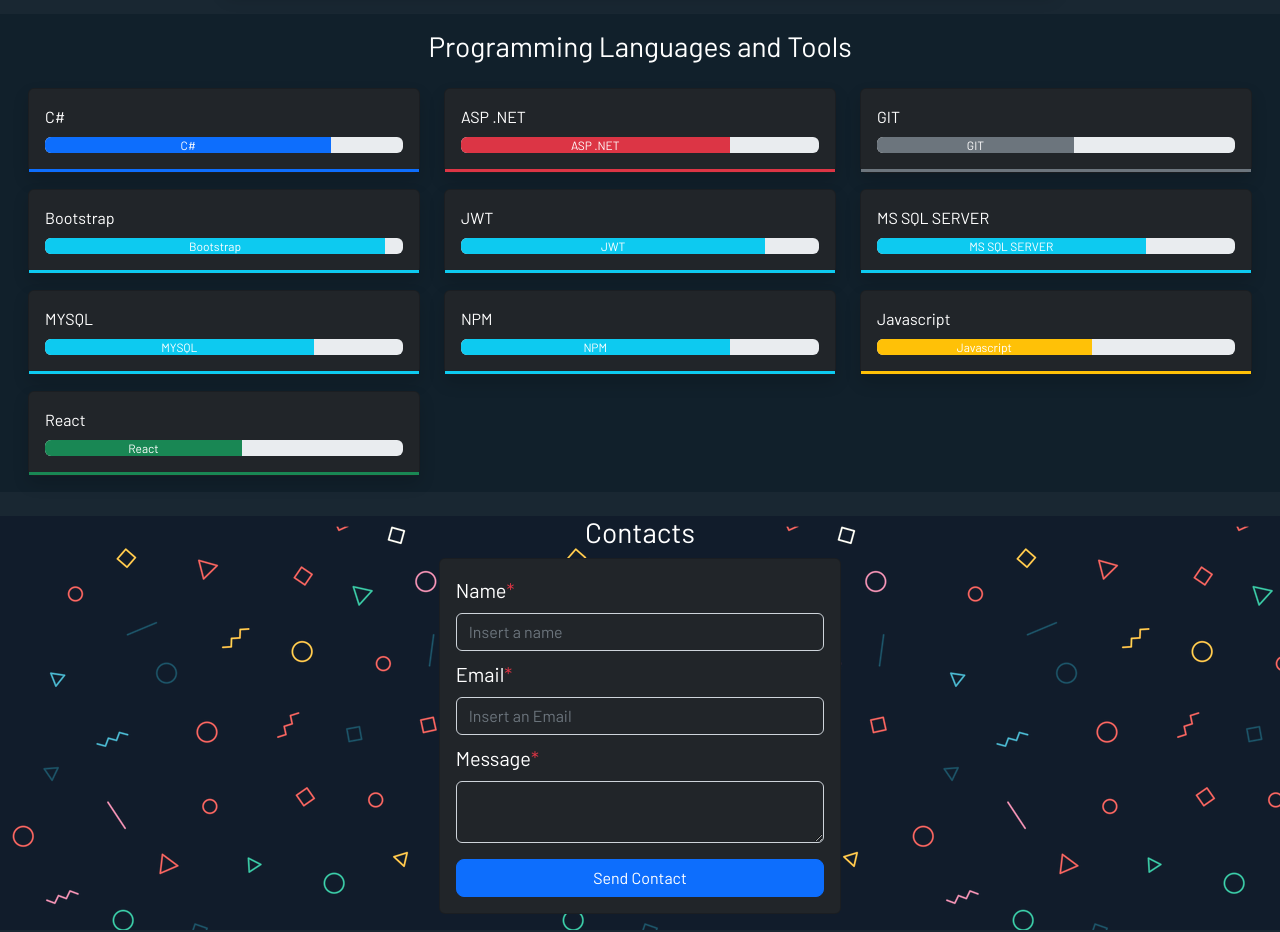
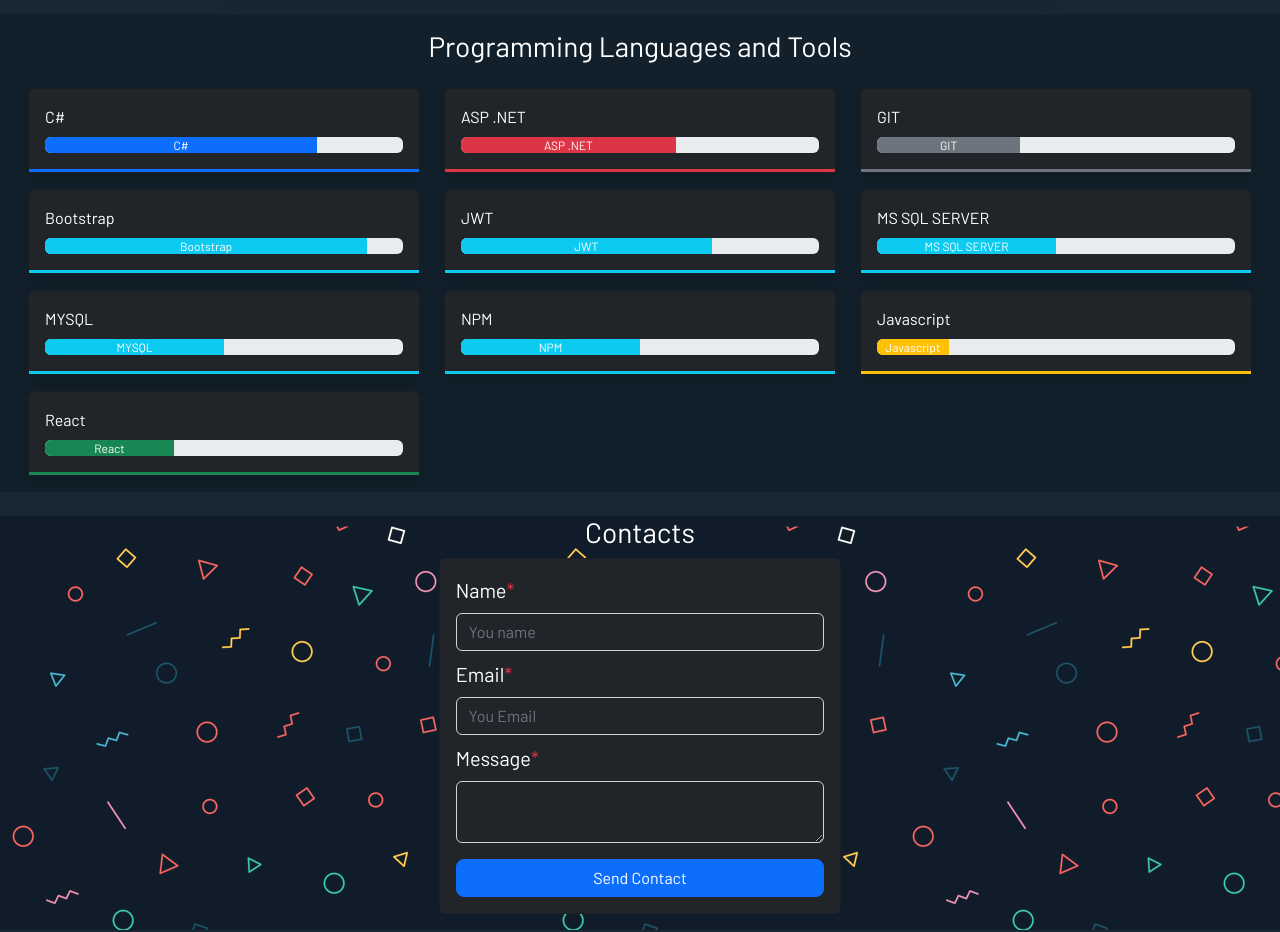
Before and after one commit to Z3r0J/z3r0jPortfolio, a React (Vite) app: page / in a window 1280 px wide. Shown: the part 660-1592 px from the top of the page. Built offline with nearby package versions, Linux system fonts and the light colour scheme; a web font is replaced by a local one.

Commit message:
Contact form working using third party library like EmailJs

```diff
--- a/index.html
+++ b/index.html
@@ -7,7 +7,7 @@
     <meta name="viewport" content="width=device-width, initial-scale=1.0" />
     <title><Jean Carlos/></title>
   </head>
-  <body>
+  <body class="min-vh-100">
     <div id="root"></div>
     <script type="module" src="/src/main.jsx"></script>
   </body>
--- a/package.json
+++ b/package.json
@@ -9,8 +9,10 @@
     "preview": "vite preview"
   },
   "dependencies": {
+    "@emailjs/browser": "^3.7.0",
     "bootstrap": "^5.2.0",
     "camelcase": "^7.0.0",
+    "emailjs": "^4.0.1",
     "framer-motion": "^7.2.1",
     "react": "^18.2.0",
     "react-dom": "^18.2.0",
--- a/src/components/Contacts/Contacts.jsx
+++ b/src/components/Contacts/Contacts.jsx
@@ -1,25 +1,88 @@
-import React from 'react'
+import React,{ useRef, useState } from 'react'
 import '../Contacts/Contacts.css'
-import {FaUserAlt} from 'react-icons/fa'
+import emailjs from '@emailjs/browser'
+import { FaWindowClose } from 'react-icons/fa';
 
 export const Contacts = () => {
+
+  const form = useRef();
+
+  const [inputValue, setInputValue] = useState({
+    from_name:"",
+    user_email:"",
+    message:""
+  });
+
+  const [response,setResponse] = useState("")
+
+  const handleInput=(e)=>{
+    setInputValue(
+      {
+        ...inputValue,
+        [e.currentTarget.name]: e.currentTarget.value
+      }
+      )
+
+      console.log(inputValue)
+  }
+
+  const sendEmail = (e) => {
+    e.preventDefault();
+
+    emailjs.sendForm('service_7z72cz4', 'template_oflu7aq', form.current, '_dP4WZ_mQBasv-CB0')
+      .then((result) => {
+          console.log(result.text);
+           setResponse(`${inputValue.from_name}, the email was sended sucessfully, I will keep in touch soon...`);
+          const toastLiveExample = document.getElementById('liveToast');
+          toastLiveExample.style='display:flex!important';
+
+          setInputValue({from_name:"",user_email:"",message:""});
+      }, (error) => {
+          console.log(error.text);
+          setResponse(`Oops ${inputValue.from_name}, something went wrong...`);
+      });
+  };
+
+  const handleCloseToast=()=>{
+
+    const toastLiveExample = document.getElementById('liveToast')
+    toastLiveExample.style='display:none!important';
+
+  }
+
   return (
     <div className="row mt-4 mb-3 bg-contacts text-white d-flex justify-content-center">
         <h3 className='text-white text-center'>Contacts</h3>
         <div className='col-lg-4 col-xl-4 col-md-4'>
           <div className='card bg-dark mb-3'>
             <div className='card-body'>
-              <form>
+              <form ref={form} onSubmit={sendEmail}>
               <label className='form-label fs-5'>Name<span className='text-danger'>*</span></label>
-              <input type={"text"} onChange={()=>{}} className='form-control mb-2 bg-transparent text-white' placeholder='Insert a name' required/>
+              <input type={"text"} name="from_name" value={inputValue.from_name || ''} onChange={handleInput} className='form-control mb-2 bg-transparent text-white' placeholder='You name' required/>
               <label className='form-label fs-5'>Email<span className='text-danger'>*</span></label>
-              <input type={"email"} onChange={()=>{}} className='form-control mb-2 bg-transparent text-white' placeholder='Insert an Email' required/>
+              <input type={"email"} name="user_email" value={inputValue.user_email || ''} onChange={handleInput} className='form-control mb-2 bg-transparent text-white' placeholder='You Email' required/>
               <label className='form-label fs-5'>Message<span className='text-danger'>*</span></label>
-              <textarea onChange={()=>{}} className="form-control mb-3 bg-transparent text-white" required></textarea>
+              <textarea name='message' value={inputValue.message || ''} onChange={handleInput} className="form-control mb-3 bg-transparent text-white" required></textarea>
+              <input type="hidden" name="to_name" value="Jean Carlos Reyes"/>
               <button type='submit' className='btn btn-primary rounded rounded-3 w-100 ms-auto me-auto'>Send Contact</button>
               </form>
             </div>
           </div>
+          <div className="toast-container position-fixed bottom-0 end-0 p-3">
+  <div id="liveToast" className="toast bg-dark" role="alert" aria-live="assertive" aria-atomic="true">
+    <div className="toast-header bg-dark">
+      <img src="/icon_jc.png" className="rounded me-2" width={"32"} alt="<Jean Carlos/>"/>
+      <strong className="me-auto">{"<Jean Carlos/>"}</strong>
+      <small>Website</small>
+      <button type="button" className="btn border-0" data-bs-dismiss="toast" aria-label="Close" onClick={handleCloseToast}>
+        <FaWindowClose className='text-white'/>
+      </button>
+    </div>
+    <div className="toast-body bg-dark">
+      {response}
+    </div>
+  </div>
+</div>
         </div>
     </div>
   )
--- a/src/components/Languages/Languages.jsx
+++ b/src/components/Languages/Languages.jsx
@@ -60,7 +60,7 @@ export const Languages = () =>{
                 <div className={`card-body border-bottom border-${lang.color} border-3`}>
                   <motion.div variants={textAnimate} className='card-title'>{lang.name}</motion.div>
                   <div className='progress'>
-                    <motion.div variants={bar} className={`progress-bar bg-${lang.color}`} role='progressbar' aria-label={lang.name} aria-valuenow={lang.experience} aria-valuemin='0' aria-valuemax='100' style={{width:`${lang.experience}%`}}>{lang.name}
+                    <motion.div variants={bar} className={`progress-bar bg-${lang.color}`}  role='progressbar' aria-label={lang.name} aria-valuenow={lang.experience} aria-valuemin='0' aria-valuemax='100' style={{width:`${lang.experience}%`,position:"relative",right:`calc(100% - ${lang.experience}%)`,paddingLeft:`calc(100% - ${lang.experience}%)`}}>{lang.name}
                     </motion.div>
                   </div>
                 </div>
--- a/src/helpers/ProgrammingLang.js
+++ b/src/helpers/ProgrammingLang.js
@@ -1,20 +1,20 @@
 const ProgrammingLang=[{
     name:'C#',
-    experience:80,
+    experience:88,
     color:'primary',
     type:'backend'
 
 },
 {
     name:'ASP .NET',
-    experience:75,
+    experience:80,
     color:'danger',
     type:'backend'
 
 },
 {
     name:'GIT',
-    experience:55,
+    experience:70,
     color:'secondary',
     type:'tools'
 
@@ -62,7 +62,7 @@ const ProgrammingLang=[{
 },
 {
     name:'React',
-    experience:55,
+    experience:68,
     color:'success',
     type:'front-end'
 }]
--- a/src/helpers/lang/en.json
+++ b/src/helpers/lang/en.json
@@ -6,5 +6,7 @@
     "thirdHistory":"My Journey through the programming started when i was 10 years old for a game, past the time i learned HTML, CSS and JS, after that learned C# in high school and improved on that programming language at ITLA.",
     "navHome":"Home",
     "navProjects":"Projects",
-    "programmingLang":"Programming Languages and Tools"
+    "programmingLang":"Programming Languages and Tools",
+    "emailSuccess":"the email was sended sucessfully, I will be in contact soon...",
+    "emailError":"something went wrong..."
 }
--- a/src/helpers/lang/es.json
+++ b/src/helpers/lang/es.json
@@ -6,5 +6,7 @@
     "thirdHistory":"Mi jornada a través de la programación comenzó cuando tenía 10 años de edad por un juego, pasado el tiempo aprendí HTML, CSS y JS, después de eso aprendí C# en la secundaria y mejorando en dicho lenguaje de programación en ITLA.",
     "navHome":"Inicio",
     "navProjects":"Proyectos",
-    "programmingLang":"Lenguajes de Programacion y Herramientas"
+    "programmingLang":"Lenguajes de Programacion y Herramientas",
+    "emailSuccess":"el correo fue enviado correctamente, estare en contacto pronto...",
+    "emailError":"algo salio mal..."
 }
```
Also changed, not shown: 1 other file (tests, documents, lock files or other folders).
